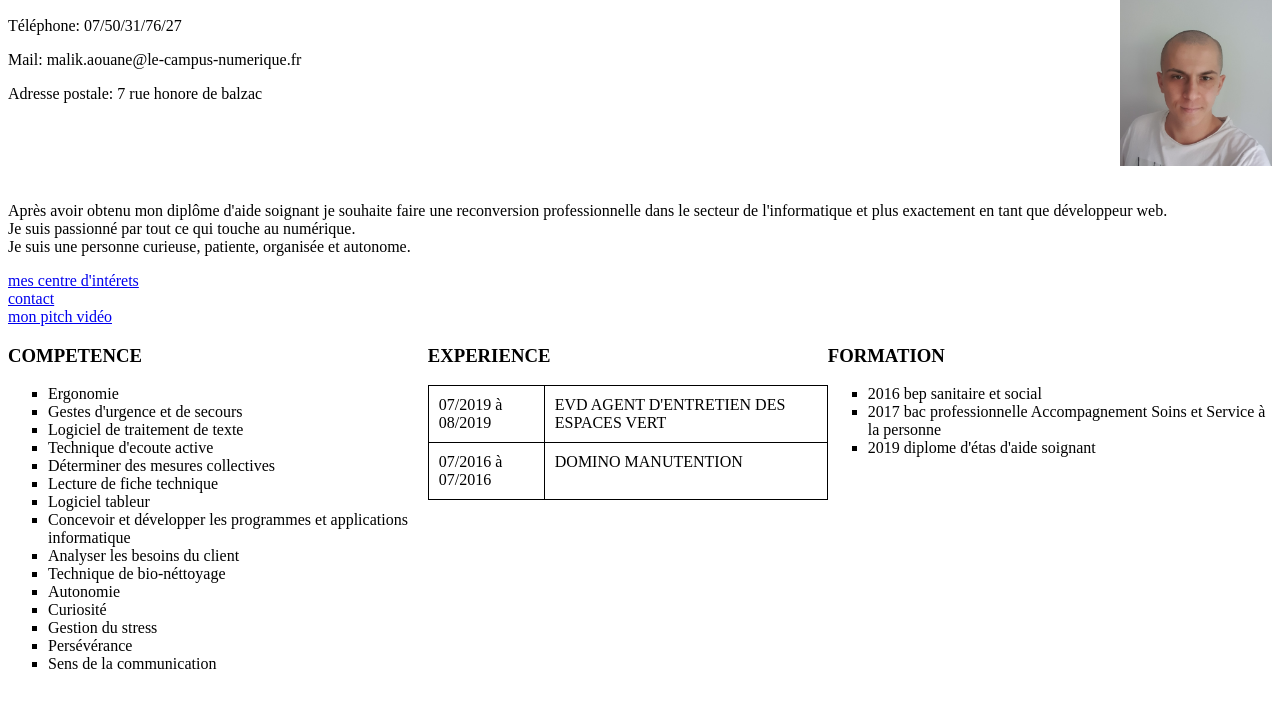
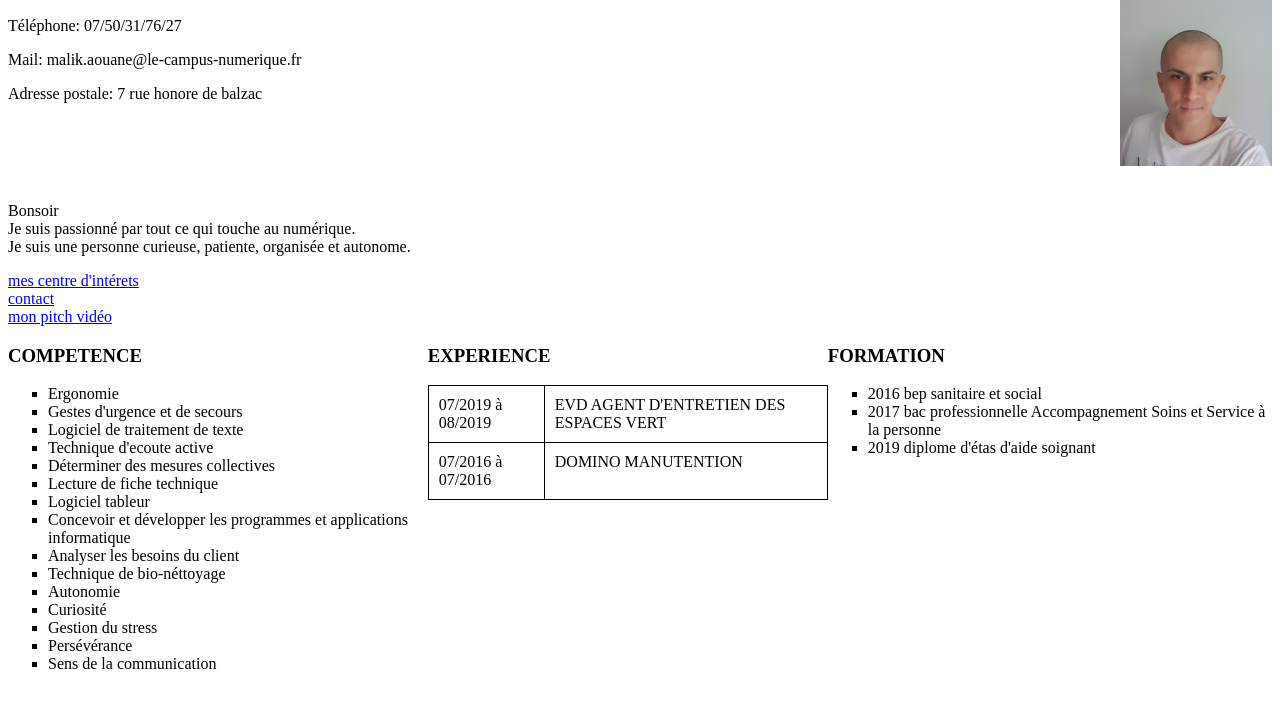
Before and after one commit to MGuillard87/cv_mmmm, a plain HTML site: page cv_malik/cv.html in a window 1280 px wide. Shown: the part 76-784 px from the top of the page. Drawn offline with Linux system fonts and the light colour scheme; a web font is replaced by a local one.

Commit message:
Modif sur Cv malik / Marvin

```diff
--- a/cv_malik/cv.html
+++ b/cv_malik/cv.html
@@ -23,10 +23,7 @@
       </div>     </div>
 
 
-            <p> Après avoir obtenu mon diplôme d'aide soignant je souhaite
-                faire une reconversion professionnelle dans le secteur de
-                l'informatique et plus exactement en tant que développeur
-                web.
+            <p> Bonsoir
                      <br />
                 Je suis passionné par tout ce qui touche au numérique.
                      <br />
```
